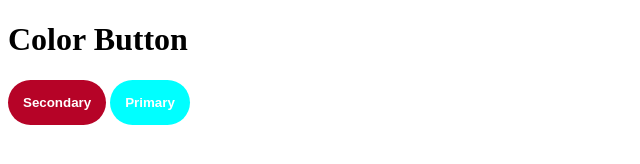
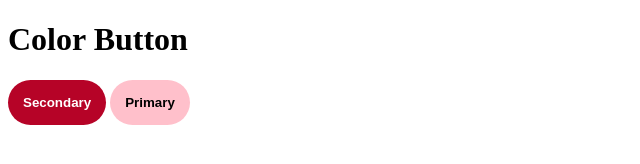
Before and after one commit to Racz-Emanuel/colorfulbutton, a plain HTML site: page Index.html in a window 1280 px wide. Shown: the whole page, without its empty margins (0-640 px from the left). Drawn offline with Linux system fonts and the light colour scheme.

Commit message:
Am facut o schimbare

```diff
--- a/style_patrick.css
+++ b/style_patrick.css
@@ -1,8 +1,8 @@
 .btn-primary {
-   background-color: aqua;
-   color: white;
+   background-color: pink;
+   color: black;
    padding: 15px;
    border: none;
-   border-radius: 125px;
+   border-radius: 150px;
    font-weight: bold;
 }
```
